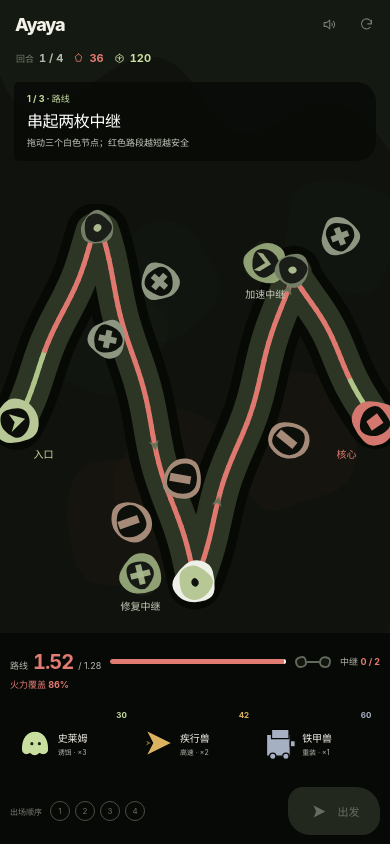
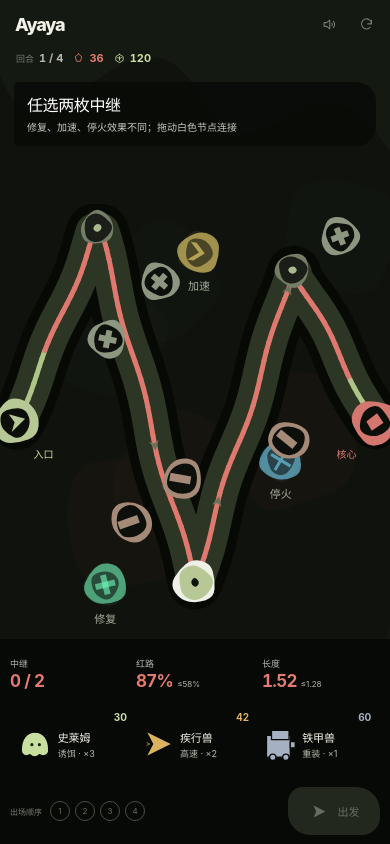
Before and after one commit to ayaya114514/AyayaGame_1, a website built with Vite: page index.html in a window 390 px wide. Built offline with nearby package versions, Linux system fonts and the light colour scheme.

Commit message:
feat: deepen route choices and simplify feedback

```diff
--- a/package.json
+++ b/package.json
@@ -1,7 +1,7 @@
 {
   "name": "ayaya-game-1",
   "private": true,
-  "version": "3.4.0",
+  "version": "3.5.0",
   "type": "module",
   "scripts": {
     "dev": "vite",
--- a/src/engine.ts
+++ b/src/engine.ts
@@ -98,7 +98,8 @@ export type TacticalNodeBlueprint = {
 
 export type RoutePlanStatus = {
   linked: number
-  total: number
+  required: number
+  available: number
   length: number
   remaining: number
   ready: boolean
@@ -372,17 +373,40 @@ export function linkedNodeIds(points: Point[], nodes: TacticalNodeBlueprint[]):
 export function evaluateRoutePlan(
   points: Point[],
   nodes: TacticalNodeBlueprint[],
-  maxLength: number
+  maxLength: number,
+  requiredNodes = nodes.length
 ): RoutePlanStatus {
   const length = routeLength(points)
   const linked = linkedNodeIds(points, nodes).length
+  const required = clamp(requiredNodes, 0, nodes.length)
   return {
     linked,
-    total: nodes.length,
+    required,
+    available: nodes.length,
     length,
     remaining: maxLength - length,
-    ready: linked === nodes.length && length <= maxLength
+    ready: linked >= required && length <= maxLength
   }
+}
+
+export function routeExposure(
+  points: Point[],
+  towers: Pick<TowerBlueprint, 'position' | 'range'>[],
+  samples = 96
+): number {
+  const sampleCount = Math.max(1, Math.floor(samples))
+  let exposed = 0
+  for (let index = 0; index <= sampleCount; index += 1) {
+    const point = pointOnRoute(points, index / sampleCount)
+    if (
+      towers.some(
+        (tower) => Math.hypot(point.x - tower.position.x, point.y - tower.position.y) <= tower.range
+      )
+    ) {
+      exposed += 1
+    }
+  }
+  return exposed / (sampleCount + 1)
 }
 
 export function routeSimilarity(points: Point[], previous: Point[] | null): number {
@@ -422,7 +446,7 @@ export function analyzeArmy(
     return {
       mode: 'lockdown',
       name: '路径封锁',
-      detail: 'AI 已锁定上一条路线，沿旧路径增设交叉火力。重复走线会让塔伤提高 30%。',
+      detail: 'AI 已锁定上一条路线，沿旧路径增设交叉火力。重复走线会让塔伤提高 80%。',
       counter: '破解：移动至少两个路标，或用静默脉冲穿越封锁区。',
       mix: { pulse: 0.5, frost: 0.26, cannon: 0.24 },
       accent: '#f07a72'
@@ -592,11 +616,11 @@ export function mutationOffers(round: number, owned: MutationId[]): MutationDefi
 export function generateTacticalNodes(round: number, seed = 31): TacticalNodeBlueprint[] {
   const random = seededRandom(seed + round * 577)
   const kinds: TacticalNodeKind[] = ['vitality', 'haste', 'jammer']
-  const xPositions = round % 2 === 0 ? [0.29, 0.72] : [0.36, 0.68]
+  const xPositions = round % 2 === 0 ? [0.28, 0.5, 0.73] : [0.27, 0.51, 0.72]
   return xPositions.map((x, index) => ({
     id: index + 1,
     kind: kinds[(round + index - 1) % kinds.length] ?? 'vitality',
-    position: { x, y: 0.2 + random() * 0.6 },
+    position: { x, y: 0.18 + random() * 0.64 },
     radius: 0.055
   }))
 }
--- a/src/main.ts
+++ b/src/main.ts
@@ -1,7 +1,6 @@
 import './style.css'
 import {
   DEFAULT_ROUTE,
-  MUTATION_DEFS,
   TACTICAL_NODE_DEFS,
   TOWER_DEFS,
   UNIT_DEFS,
@@ -17,8 +16,10 @@ import {
   mutationOffers,
   pointOnRoute,
   routeLength,
+  routeExposure,
   routeSimilarity,
   routeSignature,
+  routeTouchesNode,
   unitCost,
   unitDefinition,
   type AIAnalysis,
@@ -97,6 +98,9 @@ const MAX_ROUNDS = 4
 const MAX_CORE = 36
 const STARTING_CREDITS = 120
 const MAX_ROUTE_LENGTH = 1.28
+const MAX_ROUTE_EXPOSURE = 0.58
+const REQUIRED_RELAYS = 2
+const REPEATED_ROUTE_THRESHOLD = 0.72
 const REPEATED_ROUTE_DAMAGE = 1.8
 const MIN_BATCHES = 2
 const MAX_BATCHES = 4
@@ -110,7 +114,7 @@ app.innerHTML = `
     <main class="game-stage">
       <section class="battlefield" aria-label="战场">
         <div class="canvas-wrap">
-          <canvas id="battlefield" tabindex="0" aria-label="路线战场。拖动三个圆形路标，让路线经过两个中继并避开红色火力路段。"></canvas>
+          <canvas id="battlefield" tabindex="0" aria-label="路线战场。拖动三个圆形路标，从三枚中继中任选两枚连接，并将红色火力路段控制在百分之五十八以内。"></canvas>
           <a class="brand" href="." aria-label="Ayaya Breach Protocol 首页"><strong>Ayaya</strong></a>
           <div class="field-hud" aria-label="战局状态">
             <div class="hud-stat round-stat"><span>回合</span><strong id="round-value">1 / 4</strong></div>
@@ -118,9 +122,8 @@ app.innerHTML = `
             <div class="hud-stat credit-stat"><svg viewBox="0 0 24 24" aria-hidden="true"><path d="M12 3 4 8v8l8 5 8-5V8l-8-5Zm0 5v8m-4-6 4 2 4-2"/></svg><strong id="credit-value">120</strong></div>
           </div>
           <div class="guide" role="status" aria-live="polite">
-            <span id="guide-step">1 / 3 · 路线</span>
-            <strong id="guide-title">串起两枚中继</strong>
-            <small id="guide-copy">拖动三个白色节点，红色路段越短越安全</small>
+            <strong id="guide-title">任选两枚中继</strong>
+            <small id="guide-copy">拖动白色节点连接，红色路段保持在 58% 以下</small>
           </div>
           <div class="top-actions">
             <button class="icon-button" id="sound-button" type="button" aria-label="关闭音效" aria-pressed="true">
@@ -131,17 +134,15 @@ app.innerHTML = `
             </button>
           </div>
           <span class="sr-only" id="phase-label">规划中</span>
-          <p class="battle-rule" id="defense-copy">红色路段处于火力覆盖内</p>
           <button class="speed-button" id="speed-button" type="button" aria-label="切换战斗速度" disabled>1×</button>
-          <div class="sr-only" id="map-hint">拖动白色节点，串起两枚中继</div>
+          <div class="sr-only" id="map-hint">拖动白色节点，任选两枚中继并避开红路</div>
           <div class="wave-progress" id="wave-progress" hidden><i></i></div>
           <div class="combat-toast" id="combat-toast" role="status" aria-live="polite"></div>
           <section class="swarm-control" aria-label="路线与出兵指挥区">
             <div class="route-dashboard" aria-label="路线评估">
-              <div class="route-number"><span>路线</span><strong id="route-length">1.52</strong><small>/ 1.28</small></div>
-              <div class="route-meter"><i id="route-meter-fill"></i><b></b></div>
-              <div class="relay-line"><div class="relay-strip" id="relay-dots" aria-hidden="true"><i></i><span></span><i></i></div><span>中继 <strong id="relay-value">0 / 2</strong></span></div>
-              <strong id="trace-value">路线无效</strong>
+              <div class="route-fact"><span>中继</span><strong id="relay-value">0 / 2</strong></div>
+              <div class="route-fact"><span>红路</span><strong id="trace-value">--%</strong><small>≤58%</small></div>
+              <div class="route-fact"><span>长度</span><strong id="route-length">1.52</strong><small>≤1.28</small></div>
             </div>
             <div class="unit-market" id="unit-market">
               <button class="unit-card slime" type="button" data-unit="slime" aria-label="加入史莱姆">
@@ -158,7 +159,6 @@ app.innerHTML = `
               </button>
             </div>
             <div class="queue-track" id="queue-track" aria-label="当前出兵序列"></div>
-            <div class="mutation-rack" id="mutation-rack" aria-label="自动进化"><small>无进化</small></div>
             <div class="launch-zone">
               <div class="readiness sr-only"><i id="ready-light"></i><strong id="ready-title">路线无效</strong><small id="ready-copy">经过两个中继并缩短路线</small></div>
               <button class="launch-button" id="launch-button" type="button" disabled>
@@ -209,18 +209,13 @@ const ui = {
   round: byId('round-value'),
   core: byId('core-value'),
   credits: byId('credit-value'),
-  guideStep: byId('guide-step'),
   guideTitle: byId('guide-title'),
   guideCopy: byId('guide-copy'),
   routeLength: byId('route-length'),
-  routeMeter: byId('route-meter-fill'),
-  relayDots: byId('relay-dots'),
   relayValue: byId('relay-value'),
   traceValue: byId('trace-value'),
-  mutationRack: byId('mutation-rack'),
   queue: byId('queue-track'),
   market: byId('unit-market'),
-  defenseCopy: byId('defense-copy'),
   readyLight: byId('ready-light'),
   readyTitle: byId('ready-title'),
   readyCopy: byId('ready-copy'),
@@ -317,7 +312,7 @@ const sounds = new SoundDeck()
 
 function rebuildDefense(): void {
   const similarity = routeSimilarity(route, previousRoute)
-  routeRepeated = round > 1 && similarity >= 0.78
+  routeRepeated = round > 1 && similarity >= REPEATED_ROUTE_THRESHOLD
   const planningHistory = history ? { ...history, repeatedRoute: routeRepeated } : undefined
   analysis = planningHistory ? analyzeArmy([], planningHistory) : analyzeArmy([])
   const signatureSeed = routeSignature(defenseRoute)
@@ -337,52 +332,24 @@ function formatScore(value: number): string {
 function updateUI(): void {
   const isPlanning = phase === 'planning'
   const modifiers = modifiersFor(ownedMutations)
-  const routeStatus = evaluateRoutePlan(route, nodes, MAX_ROUTE_LENGTH)
+  const routeStatus = evaluateRoutePlan(route, nodes, MAX_ROUTE_LENGTH, REQUIRED_RELAYS)
   const similarity = routeSimilarity(route, previousRoute)
-  routeRepeated = round > 1 && similarity >= 0.72
-  let exposedSamples = 0
-  const threatSamples = 80
-  for (let index = 0; index <= threatSamples; index += 1) {
-    const point = pointOnRoute(route, index / threatSamples)
-    if (
-      towers.some(
-        (tower) => Math.hypot(point.x - tower.position.x, point.y - tower.position.y) <= tower.range
-      )
-    )
-      exposedSamples += 1
-  }
-  const threatPercent = Math.round((exposedSamples / (threatSamples + 1)) * 100)
+  routeRepeated = round > 1 && similarity >= REPEATED_ROUTE_THRESHOLD
+  const threatRatio = routeExposure(route, towers)
+  const threatPercent = Math.round(threatRatio * 100)
+  const threatLimit = Math.round(MAX_ROUTE_EXPOSURE * 100)
 
   ui.round.textContent = `${round} / ${MAX_ROUNDS}`
   ui.core.textContent = Math.ceil(core).toString()
   ui.credits.textContent = credits.toString()
   ui.routeLength.textContent = routeStatus.length.toFixed(2)
   ui.routeLength.className = routeStatus.remaining >= 0 ? 'ready-value' : 'danger-value'
-  const routeRatio = clamp(routeStatus.length / MAX_ROUTE_LENGTH, 0, 1.18)
-  ui.routeMeter.style.width = `${Math.min(routeRatio, 1) * 100}%`
-  ui.routeMeter.classList.toggle('danger', routeStatus.remaining < 0)
-  ui.relayValue.textContent = `${routeStatus.linked} / ${routeStatus.total}`
+  ui.relayValue.textContent = `${Math.min(routeStatus.linked, routeStatus.required)} / ${routeStatus.required}`
   ui.relayValue.className =
-    routeStatus.linked === routeStatus.total ? 'ready-value' : 'danger-value'
-  ui.relayDots.querySelectorAll('i').forEach((dot, index) => {
-    dot.classList.toggle('linked', index < routeStatus.linked)
-  })
-  ui.traceValue.textContent = routeRepeated ? `重复路线 · 火力 +80%` : `火力覆盖 ${threatPercent}%`
-  ui.traceValue.className = routeRepeated || threatPercent >= 55 ? 'danger-value' : 'ready-value'
-  ui.defenseCopy.textContent = routeRepeated
-    ? '路径暴露 · 火力 +80%'
-    : round > 1
-      ? '火力已重布'
-      : '红色 = 火力覆盖'
-
-  ui.mutationRack.innerHTML = ownedMutations.length
-    ? `<div>${ownedMutations
-        .map((id) => {
-          const mutation = MUTATION_DEFS[id]
-          return `<i title="${mutation.name} · ${mutation.detail}"><span>${mutation.name}</span></i>`
-        })
-        .join('')}</div>`
-    : '<small>无进化</small>'
+    routeStatus.linked >= routeStatus.required ? 'ready-value' : 'danger-value'
+  ui.traceValue.textContent = routeRepeated ? `${threatPercent}% +80%` : `${threatPercent}%`
+  ui.traceValue.className =
+    routeRepeated || threatRatio > MAX_ROUTE_EXPOSURE ? 'danger-value' : 'ready-value'
 
   ui.queue.innerHTML = queue.length
     ? queue
@@ -414,39 +381,42 @@ function updateUI(): void {
     0
   )
   const armyReady = queue.length >= MIN_BATCHES
-  const canLaunch = isPlanning && armyReady && routeStatus.ready
+  const routeSafe = routeStatus.ready && threatRatio <= MAX_ROUTE_EXPOSURE
+  const canLaunch = isPlanning && armyReady && routeSafe
   ui.launch.disabled = !canLaunch
   ui.readyLight.classList.toggle('ready', canLaunch)
   ui.readyTitle.textContent =
-    routeStatus.linked < routeStatus.total
-      ? `还差 ${routeStatus.total - routeStatus.linked} 个中继`
+    routeStatus.linked < routeStatus.required
+      ? `还差 ${routeStatus.required - routeStatus.linked} 个中继`
       : routeStatus.remaining < 0
         ? `路线超出 ${Math.abs(routeStatus.remaining).toFixed(2)}`
-        : !armyReady
-          ? `还需 ${MIN_BATCHES - queue.length} 批单位`
-          : `${totalUnits} 个单位就绪`
+        : threatRatio > MAX_ROUTE_EXPOSURE
+          ? `红路超出 ${threatPercent - threatLimit}%`
+          : !armyReady
+            ? `还需 ${MIN_BATCHES - queue.length} 批单位`
+            : `${totalUnits} 个单位就绪`
   ui.readyCopy.textContent = canLaunch ? '可以出发' : '拖路线或调整队列'
   ui.phase.textContent = phase === 'battle' ? '突破中' : phase === 'planning' ? '规划中' : '结算中'
   if (phase === 'battle') {
-    ui.guideStep.textContent = `${round} / ${MAX_ROUNDS} · 突破中`
-    ui.guideTitle.textContent = '观察编队如何穿过火力'
+    ui.guideTitle.textContent = `第 ${round} 回合 · 突破中`
     ui.guideCopy.textContent = '下一轮防线会学习本轮路线与出兵顺序'
-  } else if (routeStatus.linked < routeStatus.total) {
-    ui.guideStep.textContent = '1 / 3 · 路线'
-    ui.guideTitle.textContent = '串起两枚中继'
-    ui.guideCopy.textContent = '拖动三个白色节点；红色路段越短越安全'
+  } else if (routeStatus.linked < routeStatus.required) {
+    ui.guideTitle.textContent = '任选两枚中继'
+    ui.guideCopy.textContent = '修复、加速、停火效果不同；拖动白色节点连接'
   } else if (routeStatus.remaining < 0) {
-    ui.guideStep.textContent = '1 / 3 · 路线'
     ui.guideTitle.textContent = `再缩短 ${Math.abs(routeStatus.remaining).toFixed(2)}`
-    ui.guideCopy.textContent = '保留两枚中继，同时把折线拉直'
+    ui.guideCopy.textContent = '保留已选中继，把折线拉直'
+  } else if (threatRatio > MAX_ROUTE_EXPOSURE) {
+    ui.guideTitle.textContent = `把红路降到 ${threatLimit}%`
+    ui.guideCopy.textContent = '移动空闲路标，绕开防御塔射程'
   } else if (!armyReady) {
-    ui.guideStep.textContent = '2 / 3 · 编队'
     ui.guideTitle.textContent = `再选择 ${MIN_BATCHES - queue.length} 批单位`
-    ui.guideCopy.textContent = '单位按点击顺序出场；先头会承受最多火力'
+    ui.guideCopy.textContent = '先头会先吃火力，点击队列可以撤回'
   } else {
-    ui.guideStep.textContent = '3 / 3 · 决策'
-    ui.guideTitle.textContent = '检查红路与出场顺序'
-    ui.guideCopy.textContent = '点击队列可撤回；准备好后发起突破'
+    ui.guideTitle.textContent = routeRepeated ? '旧路线已被锁定' : '决定谁先承受火力'
+    ui.guideCopy.textContent = routeRepeated
+      ? '仍可出发，但全部塔伤提高 80%'
+      : '调整出场顺序，准备好后发起突破'
   }
   ui.mapHint.classList.toggle('hidden', !isPlanning || routeStatus.ready)
   ui.speed.disabled = phase !== 'battle'
@@ -455,7 +425,7 @@ function updateUI(): void {
   app.dataset.round = round.toString()
   app.dataset.core = core.toString()
   app.dataset.relays = routeStatus.linked.toString()
-  app.dataset.routeReady = routeStatus.ready.toString()
+  app.dataset.routeReady = routeSafe.toString()
   app.dataset.doctrine = analysis.mode
   app.dataset.repeated = routeRepeated.toString()
 }
@@ -489,8 +459,9 @@ function removeBatch(id: number): void {
 }
 
 function launchWave(): void {
-  const routeStatus = evaluateRoutePlan(route, nodes, MAX_ROUTE_LENGTH)
-  if (phase !== 'planning' || queue.length < MIN_BATCHES || !routeStatus.ready) return
+  const routeStatus = evaluateRoutePlan(route, nodes, MAX_ROUTE_LENGTH, REQUIRED_RELAYS)
+  const routeSafe = routeStatus.ready && routeExposure(route, towers) <= MAX_ROUTE_EXPOSURE
+  if (phase !== 'planning' || queue.length < MIN_BATCHES || !routeSafe) return
   phase = 'battle'
   spawnPlan = buildSpawnPlan(queue, 'steady', ownedMutations)
   spawnIndex = 0
@@ -1140,20 +1111,23 @@ function drawTacticalNode(node: RuntimeNode): void {
   const center = px(node.position)
   const radius = Math.min(canvasWidth, canvasHeight) * node.radius
   const nodeRotation = node.id % 2 ? -0.24 : 0.19
+  const connected = routeTouchesNode(route, node)
+  const definition = TACTICAL_NODE_DEFS[node.kind]
   context.save()
   context.translate(center.x, center.y)
   context.rotate(nodeRotation)
-  context.globalAlpha = node.activated ? 0.28 : 0.92
+  context.globalAlpha = node.activated ? 0.08 : connected ? 0.18 : 0.06
   organicBlob(radius, node.id * 5.2, 10)
-  context.fillStyle = 'rgba(151, 165, 126, .07)'
+  context.fillStyle = definition.color
   context.fill()
+  context.globalAlpha = node.activated ? 0.32 : connected ? 1 : 0.58
   organicBlob(22, node.id * 7.1, 8)
-  context.fillStyle = '#9bac7d'
+  context.fillStyle = definition.color
   context.fill()
   organicBlob(15, node.id * 7.1 + 2, 8)
   context.fillStyle = '#0d0e0c'
   context.fill()
-  context.fillStyle = '#aab88d'
+  context.fillStyle = definition.color
   context.lineWidth = 3
   if (node.kind === 'vitality') {
     context.fillRect(-3, -10, 6, 20)
@@ -1169,7 +1143,7 @@ function drawTacticalNode(node: RuntimeNode): void {
     context.closePath()
     context.fill()
   } else {
-    context.strokeStyle = '#aab88d'
+    context.strokeStyle = definition.color
     context.beginPath()
     context.moveTo(-8, -8)
     context.lineTo(8, 8)
@@ -1177,12 +1151,24 @@ function drawTacticalNode(node: RuntimeNode): void {
     context.lineTo(-8, 8)
     context.stroke()
   }
+  if (connected && !node.activated) {
+    context.beginPath()
+    context.arc(0, 0, 28, 0, Math.PI * 2)
+    context.strokeStyle = definition.color
+    context.lineWidth = 2
+    context.stroke()
+  }
   context.rotate(-nodeRotation)
-  const nodeLabels = { vitality: '修复中继', haste: '加速中继', jammer: '干扰中继' } as const
-  context.fillStyle = node.activated ? '#68715f' : '#d7dec9'
-  context.font = '650 10px ui-sans-serif, sans-serif'
+  const nodeLabels = { vitality: '修复', haste: '加速', jammer: '停火' } as const
+  context.globalAlpha = node.activated ? 0.45 : connected ? 1 : 0.74
+  context.fillStyle = connected ? definition.color : '#d7dec9'
+  context.font = '700 11px ui-sans-serif, sans-serif'
   context.textAlign = 'center'
-  context.fillText(nodeLabels[node.kind], 0, 35)
+  context.fillText(
+    `${connected && phase === 'planning' ? '✓ ' : ''}${nodeLabels[node.kind]}`,
+    0,
+    38
+  )
   context.restore()
 }
 
--- a/src/style.css
+++ b/src/style.css
@@ -162,16 +162,9 @@ button:disabled {
   pointer-events: none;
 }
 
-.guide span {
-  color: var(--spore);
-  font-size: 9px;
-  font-weight: 750;
-}
-
 .guide strong {
-  margin-top: 3px;
-  font-size: 19px;
-  font-weight: 680;
+  font-size: 20px;
+  font-weight: 720;
   letter-spacing: -0.025em;
 }
 
@@ -224,23 +217,6 @@ button:disabled {
   color: #41463e;
 }
 
-.battle-rule {
-  position: absolute;
-  z-index: 6;
-  top: 164px;
-  left: 40px;
-  margin: 0;
-  color: var(--wound);
-  font-size: 10px;
-  font-weight: 700;
-  opacity: 0;
-  pointer-events: none;
-}
-
-[data-repeated='true'] .battle-rule {
-  opacity: 1;
-}
-
 .speed-button {
   position: absolute;
   z-index: 7;
@@ -265,108 +241,38 @@ button:disabled {
   min-width: 0;
   padding: 0;
   background: transparent;
-  gap: 5px;
+  gap: 12px;
+  grid-template-columns: repeat(3, minmax(0, 1fr));
   pointer-events: none;
 }
 
-.route-number {
+.route-fact {
   display: flex;
+  min-width: 0;
+  flex-wrap: wrap;
   align-items: baseline;
-  gap: 7px;
+  gap: 2px 5px;
 }
 
-.route-number > span,
-.route-number small,
-.relay-line > span {
+.route-fact > span {
+  width: 100%;
+  color: var(--muted);
+  font-size: 10px;
+  font-weight: 650;
+}
+
+.route-fact strong {
+  color: var(--spore);
+  font-size: 18px;
+  font-weight: 720;
+  letter-spacing: -0.04em;
+  font-variant-numeric: tabular-nums;
+  white-space: nowrap;
+}
+
+.route-fact small {
   color: var(--muted);
   font-size: 9px;
-}
-
-#route-length {
-  color: var(--spore);
-  font-size: 22px;
-  font-weight: 650;
-  letter-spacing: -0.05em;
-  font-variant-numeric: tabular-nums;
-}
-
-.route-meter {
-  position: relative;
-  width: 100%;
-  height: 5px;
-  overflow: hidden;
-  border-radius: 3px;
-  background: #3a4034;
-}
-
-.route-meter i {
-  display: block;
-  height: 100%;
-  border-radius: inherit;
-  background: var(--spore);
-  transition: width 100ms ease;
-}
-
-.route-meter i.danger {
-  background: var(--wound);
-}
-
-.route-meter b {
-  position: absolute;
-  top: -2px;
-  right: 0;
-  width: 2px;
-  height: 9px;
-  background: var(--text);
-}
-
-.relay-line {
-  display: flex;
-  align-items: center;
-  gap: 9px;
-}
-
-.relay-line > span strong {
-  color: var(--text);
-  font-weight: 700;
-}
-
-.relay-strip {
-  display: flex;
-  align-items: center;
-}
-
-.relay-strip i {
-  width: 12px;
-  height: 12px;
-  border: 2px solid #626a59;
-  border-radius: 63% 37% 57% 43% / 44% 60% 40% 56%;
-  background: var(--field);
-}
-
-.relay-strip i:last-child {
-  transform: rotate(24deg);
-}
-
-.relay-strip i.linked {
-  border-color: var(--spore);
-  background: var(--spore);
-}
-
-.relay-strip span {
-  width: 12px;
-  height: 2px;
-  background: #626a59;
-}
-
-.relay-strip:has(i:last-child.linked) span {
-  background: var(--spore);
-}
-
-#trace-value {
-  color: var(--muted);
-  font-size: 9px;
-  font-weight: 650;
 }
 
 .ready-value {
@@ -437,7 +343,7 @@ button:disabled {
   bottom: 0;
   left: 0;
   display: grid;
-  min-height: 112px;
+  min-height: 106px;
   align-items: center;
   padding: 13px 18px;
   background: rgba(7, 9, 6, 0.94);
@@ -522,14 +428,14 @@ button:disabled {
 
 .unit-copy strong {
   color: var(--text);
-  font-size: 11px;
+  font-size: 12px;
   font-weight: 680;
   white-space: nowrap;
 }
 
 .unit-copy small {
   color: var(--muted);
-  font-size: 8px;
+  font-size: 9px;
   white-space: nowrap;
 }
 
@@ -541,7 +447,7 @@ button:disabled {
 .unit-cost {
   align-self: start;
   color: inherit;
-  font-size: 10px;
+  font-size: 11px;
   font-weight: 750;
 }
 
@@ -651,44 +557,6 @@ button:disabled {
   color: var(--text);
   font-size: 8px;
   font-weight: 700;
-}
-
-.mutation-rack {
-  position: static;
-  align-self: end;
-  color: var(--muted);
-  grid-column: 3;
-  grid-row: 1;
-  justify-self: end;
-}
-
-.mutation-rack small {
-  display: none;
-}
-
-.mutation-rack div {
-  display: flex;
-  max-width: 230px;
-  flex-wrap: wrap;
-  justify-content: flex-end;
-  gap: 6px;
-}
-
-.mutation-rack i {
-  display: flex;
-  align-items: center;
-  gap: 5px;
-  color: var(--spore);
-  font-size: 8px;
-  font-style: normal;
-}
-
-.mutation-rack i::before {
-  width: 9px;
-  height: 9px;
-  border: 2px solid currentColor;
-  border-radius: 63% 37% 51% 49% / 42% 61% 39% 58%;
-  content: '';
 }
 
 .launch-zone {
@@ -940,12 +808,7 @@ button:disabled {
   }
 
   .guide small {
-    font-size: 9px;
-  }
-
-  .battle-rule {
-    top: 168px;
-    left: 25px;
+    font-size: 10px;
   }
 
   .speed-button {
@@ -954,45 +817,37 @@ button:disabled {
   }
 
   .route-dashboard {
-    display: grid;
     width: auto;
     align-items: center;
-    gap: 4px 9px;
+    gap: 8px;
     grid-column: 1 / 3;
     grid-row: 1;
-    grid-template-columns: auto minmax(64px, 1fr) auto;
+    grid-template-columns: repeat(3, minmax(0, 1fr));
   }
 
-  .route-number {
-    gap: 5px;
+  .route-fact {
+    gap: 1px 4px;
   }
 
-  #route-length {
-    font-size: 20px;
+  .route-fact > span {
+    font-size: 9px;
   }
 
-  .route-meter {
-    grid-column: 2;
-    grid-row: 1;
+  .route-fact strong {
+    font-size: 17px;
   }
 
-  .relay-line {
-    grid-column: 3;
-    grid-row: 1;
-  }
-
-  #trace-value {
-    grid-column: 1 / 4;
-    grid-row: 2;
+  .route-fact small {
+    font-size: 8px;
   }
 
   .swarm-control {
     display: grid;
-    min-height: 210px;
+    min-height: 202px;
     padding: 8px 10px 9px;
     gap: 5px 8px;
     grid-template-columns: minmax(0, 1fr) 92px;
-    grid-template-rows: 58px 78px 48px;
+    grid-template-rows: 54px 76px 48px;
   }
 
   .unit-market {
@@ -1017,18 +872,18 @@ button:disabled {
   }
 
   .unit-copy strong {
-    font-size: 10px;
+    font-size: 11px;
   }
 
   .unit-copy small {
-    font-size: 7px;
+    font-size: 9px;
   }
 
   .unit-cost {
     position: absolute;
     top: 5px;
     right: 6px;
-    font-size: 8px;
+    font-size: 10px;
   }
 
   .queue-track {
@@ -1054,14 +909,6 @@ button:disabled {
     width: 42px;
     height: 42px;
     flex-basis: 42px;
-  }
-
-  .mutation-rack {
-    display: none;
-  }
-
-  .mutation-rack i span {
-    display: none;
   }
 
   .launch-zone {
```
Also changed, not shown: index.html (+2 -2 lines), src/engine.test.ts (+55 -14 lines), README.md, public/og.svg, 1 other file.
